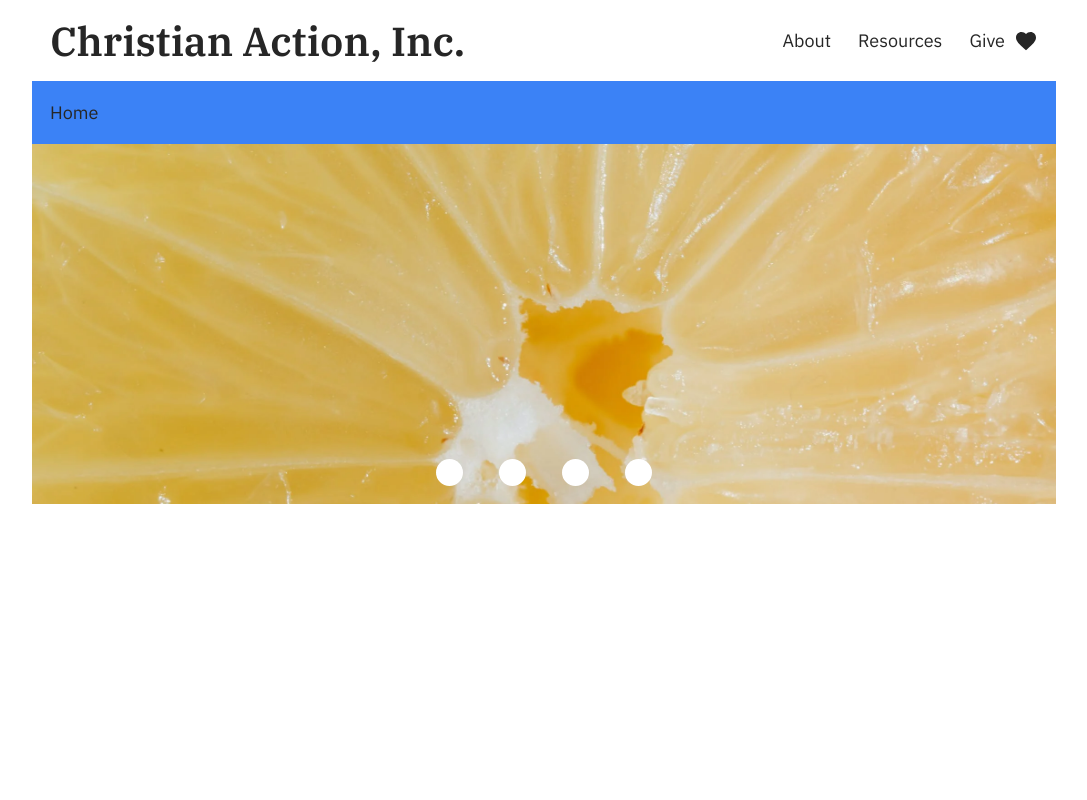
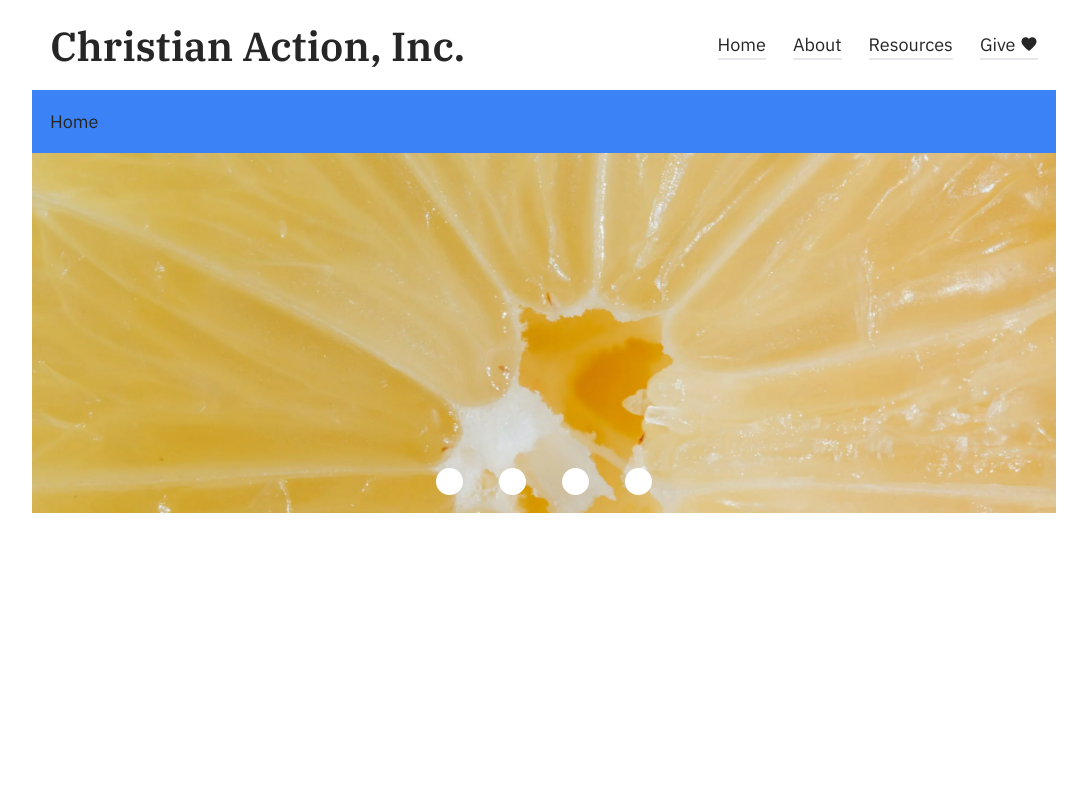
Before and after one commit to blaze-vincent/christian-action-2022, a Next.js app: page / in a window 1280 px wide. Shown: the top 800 px of the page, without its empty margins (96-1183 px from the left). Built offline with nearby package versions, Linux system fonts and the light colour scheme.

Commit message:
Underscore nav, adjust whitespace

```diff
--- /dev/null
+++ b/components/generic/navbar/link.js
@@ -0,0 +1,11 @@
+import Link from 'next/link'
+
+export default function StyledLink({children, href}){
+  return <div
+    className="border-solid border-b-2 hover:border-neutral-800"
+  >
+    <Link href={href}>
+      {children}
+    </Link>
+  </div>
+}
--- a/components/generic/navbar/navbar.js
+++ b/components/generic/navbar/navbar.js
@@ -1,22 +1,34 @@
+import StyledLink from './link'
+
 export default function Navbar(){
   return <nav
     className=""
   >
     <ul
-      className="list-none flex flex-row sm:gap-6 gap-8 items-center h-full"
+      className="list-none flex flex-row sm:gap-6 gap-4  items-center h-full"
     >
       <li>
-        <a>About</a>
+        <StyledLink href='/'>
+          <a>Home</a>
+        </StyledLink>
       </li>
       <li>
-        <a>Resources</a>
+        <StyledLink href='/about'>
+          <a>About</a>
+        </StyledLink>
       </li>
       <li>
+        <StyledLink href='/resources'>
+          <a>Resources</a>
+        </StyledLink>
+      </li>
+      <li>
+        <StyledLink href='/give'>
           <a
-          className="flex flex-row gap-2 items-center"
+            className="flex flex-row gap-1 items-center"
           >Give
             <svg
-            className="fill-neutral-800"
+              className="fill-neutral-800 w-4 h-4"
               xmlns="http://www.w3.org/2000/svg"
               height="24"
               viewBox="0 0 24 24"
@@ -32,6 +44,7 @@ export default function Navbar(){
             </svg>
 
           </a>
+        </StyledLink>
       </li>
     </ul>
   </nav>
--- a/components/header.js
+++ b/components/header.js
@@ -3,7 +3,7 @@ import Navbar from "./generic/navbar/navbar";
 
 export default function Header(){
   return (<header
-    className="flex px-4 sm:flex-row items-center flex-col sm:gap-4 justify-between w-full max-w-screen-lg m-auto"
+    className="flex px-4 py-1 sm:flex-row items-center flex-col sm:gap-4 justify-between w-full max-w-screen-lg m-auto"
   >
     <Link href='/'>
       <a>
```
Lines whose indentation alone changed are shown as unchanged.
